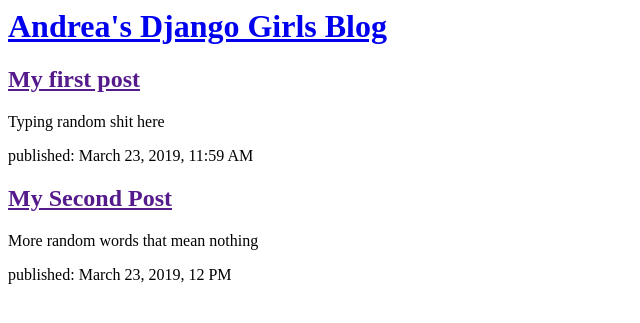
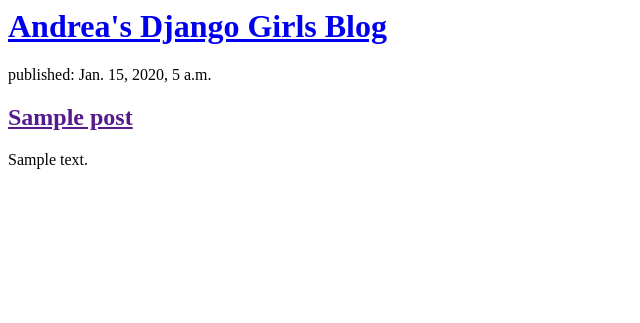
Before and after one commit to Adeck12/my-first-blog, a Django app: template blog/templates/blog/post_list.html in a window 1280 px wide. Shown: the top 323 px of the page, without its empty margins (0-640 px from the left). Run offline with Django 3.2, Linux system fonts and the light colour scheme; the template is opened without the code that fills it: values that come from a table or form of the project are taken from there, others are empty; tables that the repository leaves empty hold one stand-in row (values such as "Sample post").

Commit message:
modified templates for posts from database

```diff
--- a/blog/templates/blog/post_list.html
+++ b/blog/templates/blog/post_list.html
@@ -8,15 +8,10 @@
   </div>
   {% for post in posts %}
     <div>
-      <h2><a href=''> My first post</a></h2>
-      <p> Typing random shit here </p>
-      <p>published: March 23, 2019, 11:59 AM</p>
-    </div>
-    <div>
-      <h2><a href=''> My Second Post </a></h2>
-      <p> More random words that mean nothing </p>
-      <p> published: March 23, 2019, 12 PM </p>
+      <p>published:  {{ post.published_date }}
+      <h2><a href= "">{{ post.title }}</a></h2>
+      <p>{{  post.text|linebreaksbr  }}</p>
       </div>
-      {% endfor%}
+      {% endfor %}
 </body>
 </html>
```
